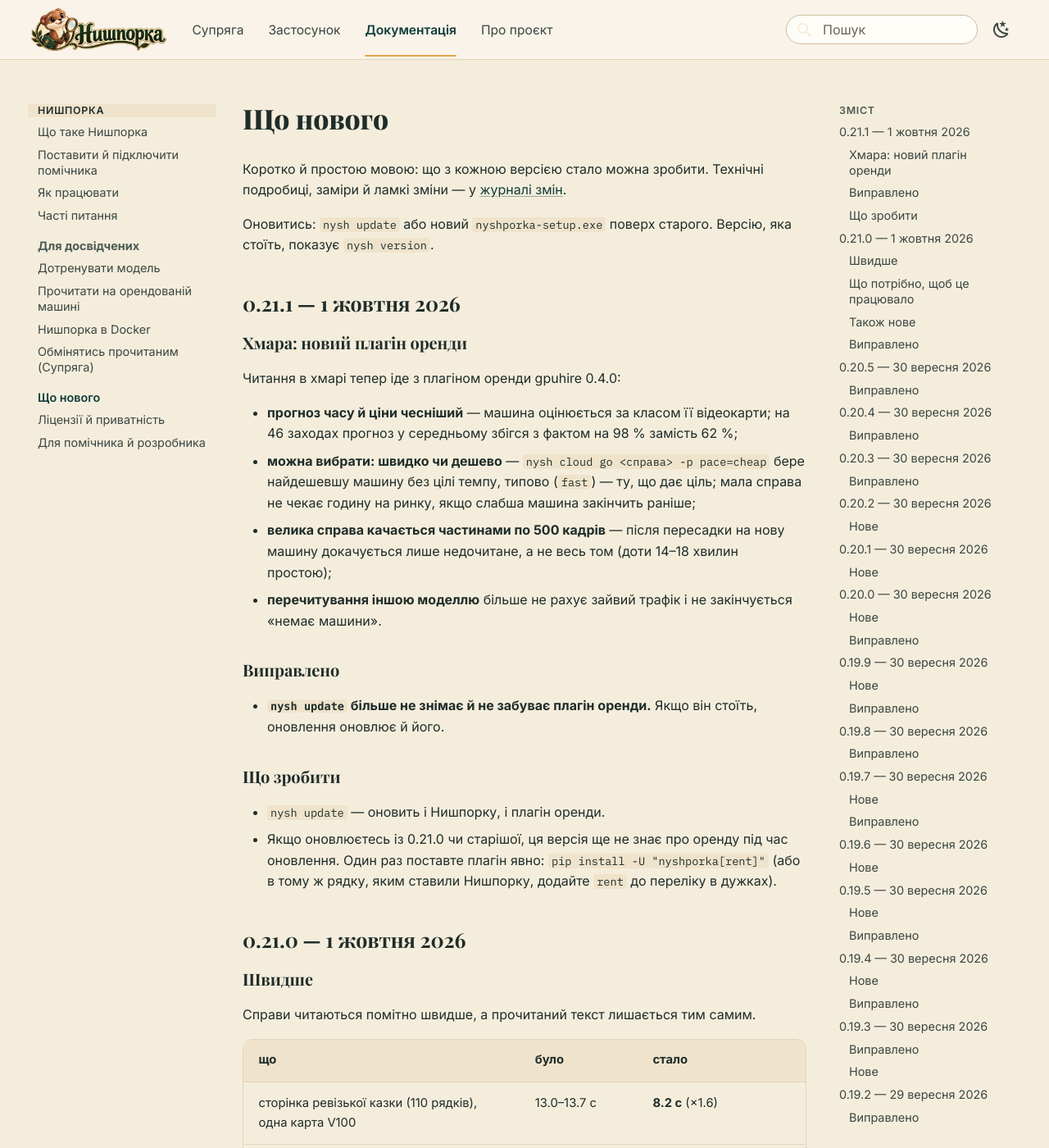
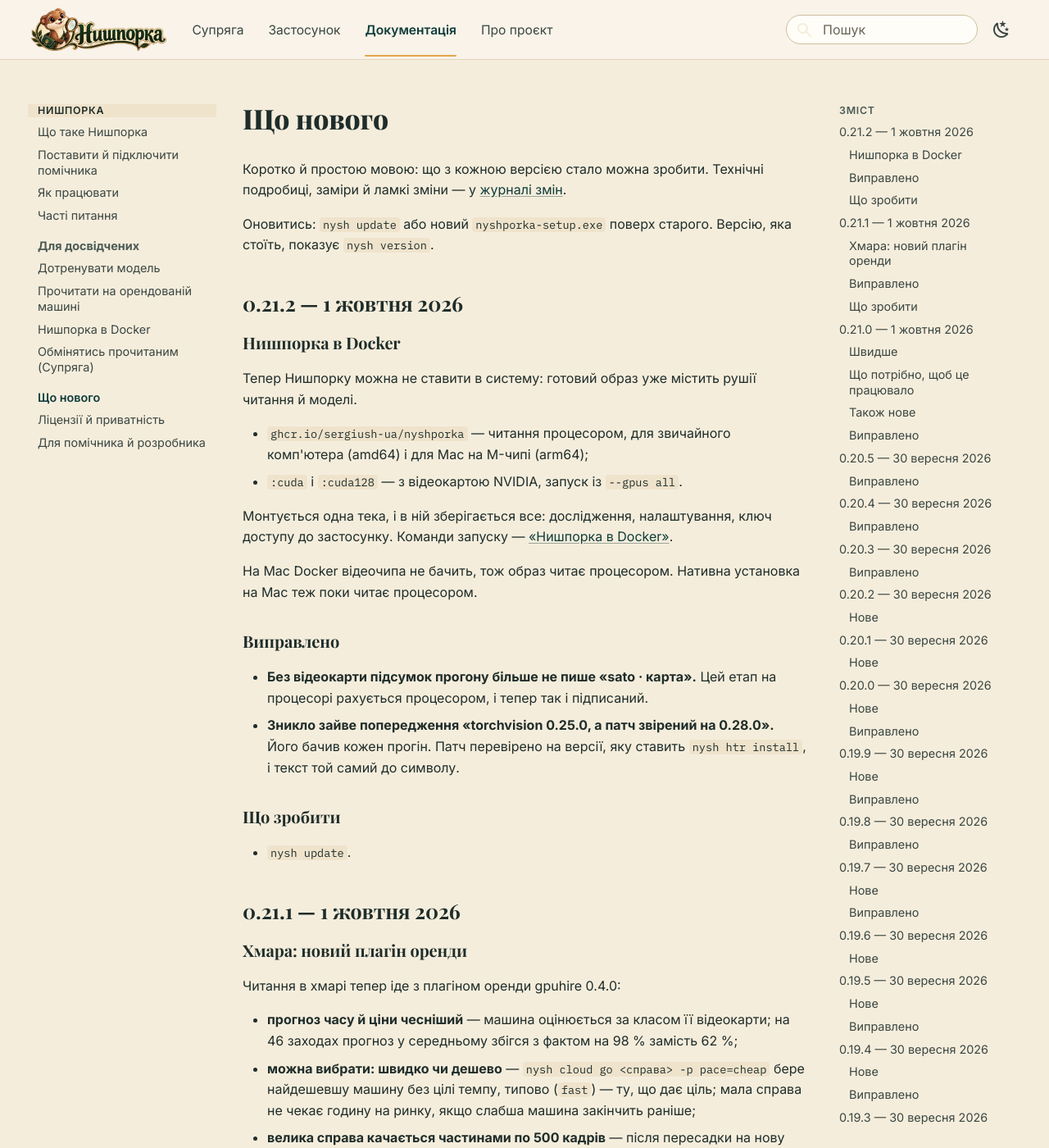
Before and after one commit to SERGIUSH-UA/nyshporka, an MkDocs documentation site: the page built from docs/whats-new.md, in a window 1280 px wide and 1400 px high. Shown: the whole window at 82% size. Built offline with MkDocs 1.6.1 and Material for MkDocs 9.7.7, drawn with Linux system fonts in a browser that asks for light colours; comment, search, counter and statistics services are not loaded.

Commit message:
Release 0.21.2: Docker image; sato label on CPU; torchvision 0.25 guard
Co-Authored-By: Claude Opus 5.5 <noreply@anthropic.com>
Claude-Session: https://claude.ai/code/session_01C1ox7gqUNFoiyrnyt9baHz

```diff
--- a/docs/whats-new.md
+++ b/docs/whats-new.md
@@ -6,6 +6,36 @@
 
 Оновитись: `nysh update` або новий `nyshporka-setup.exe` поверх старого.
 Версію, яка стоїть, показує `nysh version`.
+
+## 0.21.2 — 1 жовтня 2026
+
+### Нишпорка в Docker
+
+Тепер Нишпорку можна не ставити в систему: готовий образ уже містить рушії
+читання й моделі.
+
+- `ghcr.io/sergiush-ua/nyshporka` — читання процесором, для звичайного
+  комп'ютера (amd64) і для Mac на M-чипі (arm64);
+- `:cuda` і `:cuda128` — з відеокартою NVIDIA, запуск із `--gpus all`.
+
+Монтується одна тека, і в ній зберігається все: дослідження, налаштування,
+ключ доступу до застосунку. Команди запуску —
+[«Нишпорка в Docker»](docker.md).
+
+На Mac Docker відеочипа не бачить, тож образ читає процесором. Нативна
+установка на Mac теж поки читає процесором.
+
+### Виправлено
+
+- **Без відеокарти підсумок прогону більше не пише «sato · карта».** Цей етап
+  на процесорі рахується процесором, і тепер так і підписаний.
+- **Зникло зайве попередження «torchvision 0.25.0, а патч звірений на
+  0.28.0».** Його бачив кожен прогін. Патч перевірено на версії, яку ставить
+  `nysh htr install`, і текст той самий до символу.
+
+### Що зробити
+
+- `nysh update`.
 
 ## 0.21.1 — 1 жовтня 2026
 
--- a/src/nyshporka/__init__.py
+++ b/src/nyshporka/__init__.py
@@ -15,6 +15,6 @@
 можуть розійтись у відповідях.
 """
 
-__version__ = "0.21.1"
+__version__ = "0.21.2"
 
 __all__ = ["__version__"]
```
Also changed, not shown: CHANGELOG.md (+2 -0 lines).
